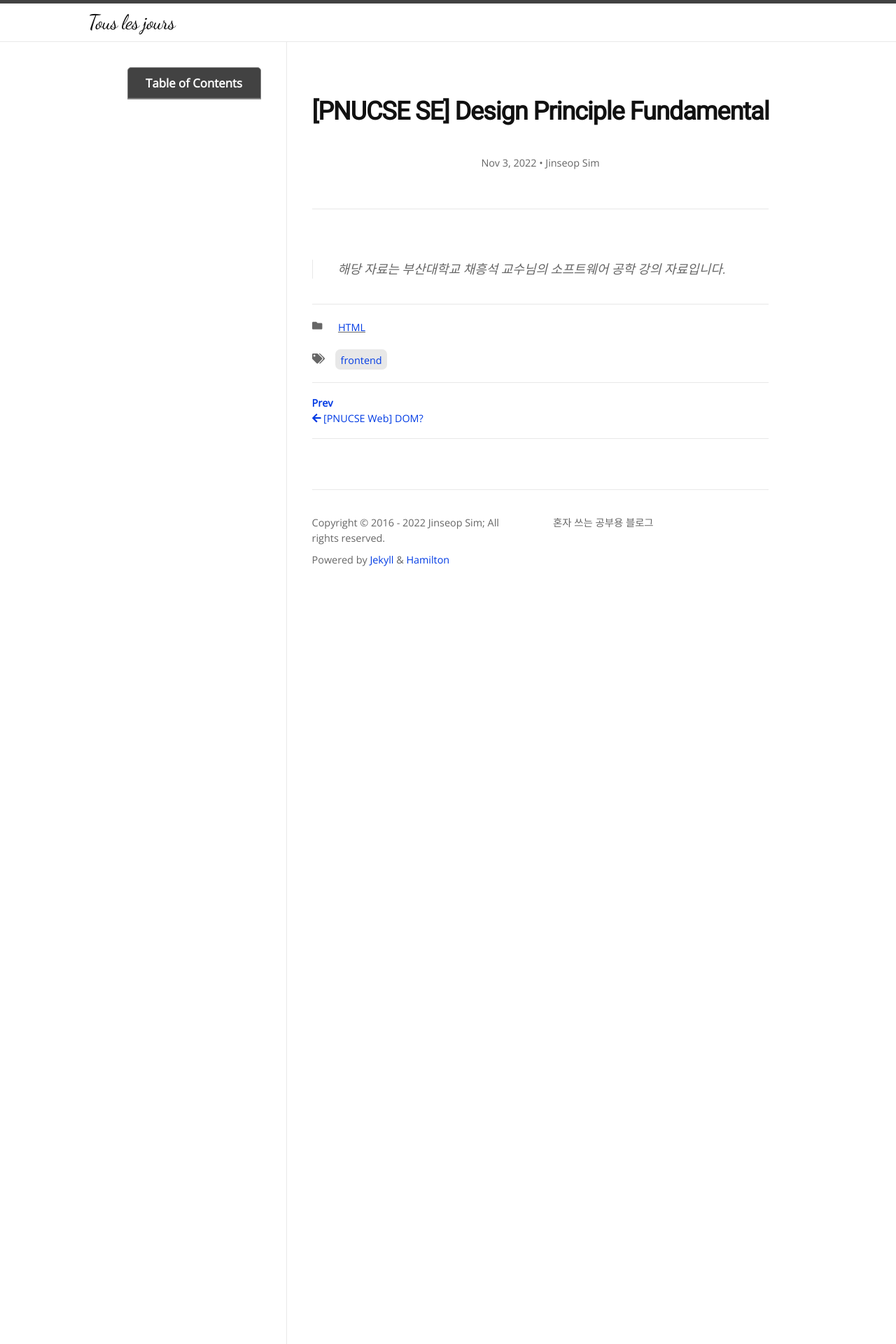
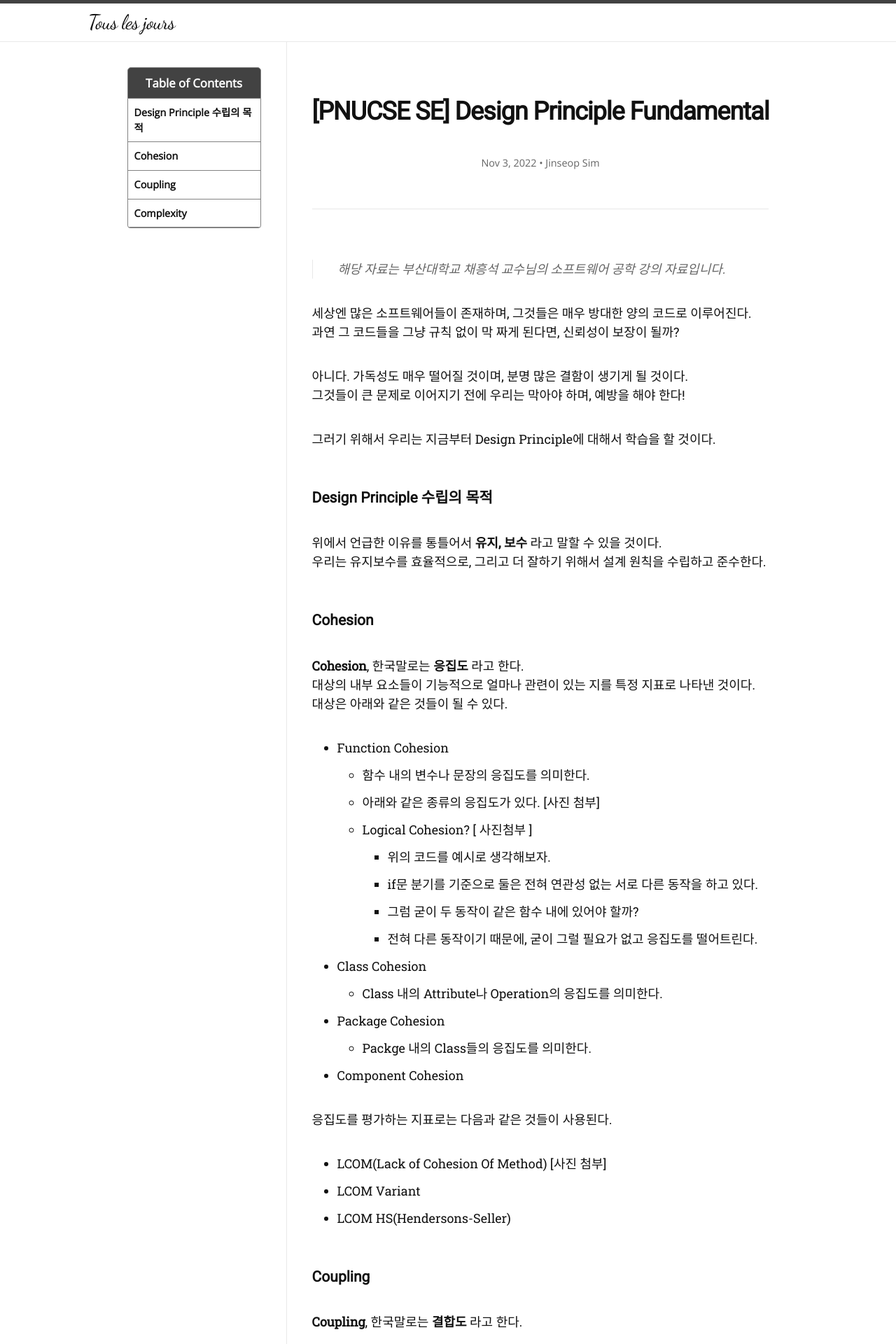
Before and after one commit to Jinseop-Sim/Jinseop-Sim.github.io, a Jekyll site: the page built from _posts/2022-11-03-DesignPrinciple.md, in a window 1280 px wide. Shown: the top 1920 px of the page at 70% size. Built offline with Jekyll 4.4.1, drawn with Linux system fonts in a browser that asks for light colours; nearby versions of some CDN libraries; some web fonts are replaced; some of the changed text lies outside the part shown.

Commit message:
modify post

```diff
--- a/_posts/2022-11-03-DesignPrinciple.md
+++ b/_posts/2022-11-03-DesignPrinciple.md
@@ -8,3 +8,71 @@ author:
 toc: true
 ---
 > 해당 자료는 부산대학교 채흥석 교수님의 소프트웨어 공학 강의 자료입니다.
+
+세상엔 많은 소프트웨어들이 존재하며, 그것들은 매우 방대한 양의 코드로 이루어진다.
+과연 그 코드들을 그냥 규칙 없이 막 짜게 된다면, 신뢰성이 보장이 될까?
+
+아니다. 가독성도 매우 떨어질 것이며, 분명 많은 결함이 생기게 될 것이다.
+그것들이 큰 문제로 이어지기 전에 우리는 막아야 하며, 예방을 해야 한다!
+
+그러기 위해서 우리는 지금부터 Design Principle에 대해서 학습을 할 것이다.
+
+### Design Principle 수립의 목적
+위에서 언급한 이유를 통틀어서 __유지, 보수__ 라고 말할 수 있을 것이다.
+우리는 유지보수를 효율적으로, 그리고 더 잘하기 위해서 설계 원칙을 수립하고 준수한다.
+
+### Cohesion
+__Cohesion__, 한국말로는 __응집도__ 라고 한다.
+대상의 내부 요소들이 기능적으로 얼마나 관련이 있는 지를 특정 지표로 나타낸 것이다.
+대상은 아래와 같은 것들이 될 수 있다.
+
+- Function Cohesion
+  - 함수 내의 변수나 문장의 응집도를 의미한다.
+  - 아래와 같은 종류의 응집도가 있다.
+  [사진 첨부]
+  - Logical Cohesion?
+    [ 사진첨부 ]
+    - 위의 코드를 예시로 생각해보자.
+    - if문 분기를 기준으로 둘은 전혀 연관성 없는 서로 다른 동작을 하고 있다.
+    - 그럼 굳이 두 동작이 같은 함수 내에 있어야 할까?
+    - 전혀 다른 동작이기 때문에, 굳이 그럴 필요가 없고 응집도를 떨어트린다.
+- Class Cohesion
+  - Class 내의 Attribute나 Operation의 응집도를 의미한다.
+- Package Cohesion
+  - Packge 내의 Class들의 응집도를 의미한다.
+- Component Cohesion
+
+응집도를 평가하는 지표로는 다음과 같은 것들이 사용된다.
+
+- LCOM(Lack of Cohesion Of Method)
+  [사진 첨부]
+- LCOM Variant
+- LCOM HS(Hendersons-Seller)
+
+### Coupling
+__Coupling__, 한국말로는 __결합도__ 라고 한다.
+
+결합도를 평가하는 지표로는 다음과 같은 것들이 사용된다.
+- 과거(1980s)
+  - Fan out : 호출되는 Module의 수(Called Method)
+  - Fan in : 호출하는 Module의 수(Calling Method)
+- Class Coupling
+  - RFC(Response For Class)
+  - CBO(Coupling Between Object)
+- Package Coupling
+  - CE(Efferent Coupling)
+  - CA(Afferent Coupling)
+
+### Complexity
+__Complexity__, 한국말로는 __복잡도__ 라고 한다.
+
+복잡도를 평가하는 지표로는 다음과 같은 것들이 사용된다.
+- CC(Cyclomatic Complexity)
+  - Code 내 분기문의 수 + 1
+- Nesting Depth
+  - 분기문이 몇 중으로 겹쳐있는지를 통해 평가하는 지표이다.
+- NPath(Number of static execution Path)
+  - 분기문에 의해 몇 가지 경우의 동작이 가능한지 평가하는 지표이다.
+
+어떠한 Code가 위의 원칙들을 지키지 않고 있을 때, 우리는 그것을 바로잡는다.
+그 행위를 바로 __Refactoring__ 이라고 한다!
```
